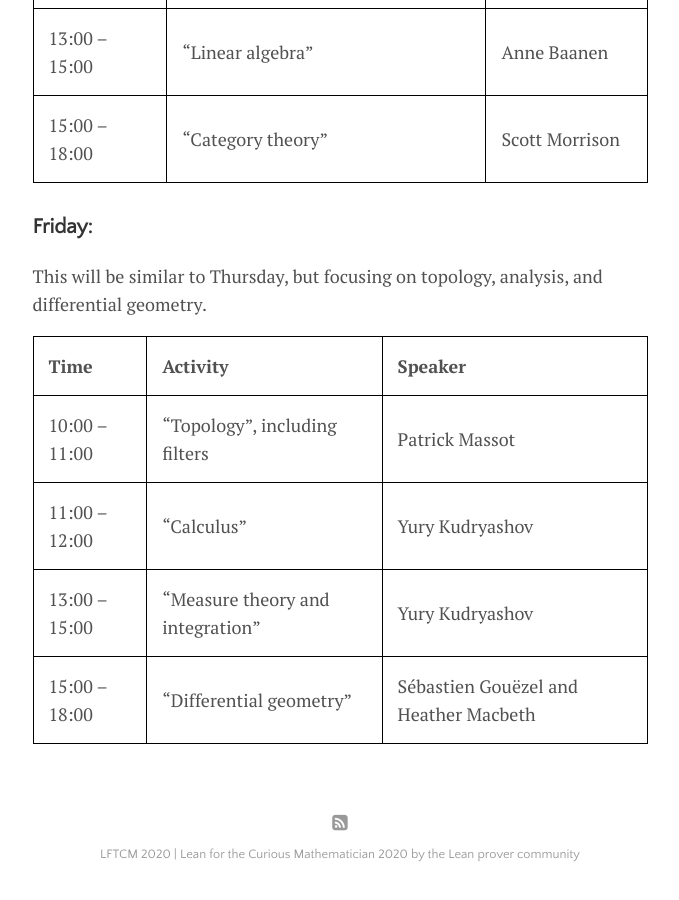
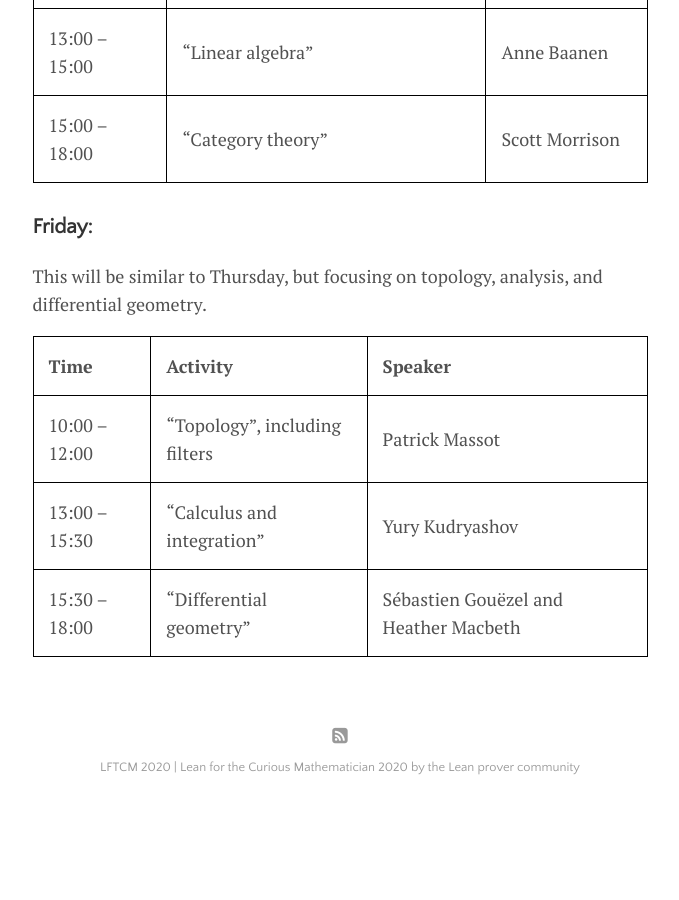
Before and after one commit to leanprover-community/lftcm2020, a Jekyll site: the page built from docs/schedule.md, in a window 1280 px wide and 900 px high, scrolled down 3059 px. Shown: the whole window, without its empty margins (300-979 px from the left). Built offline with Jekyll 4.4.1, drawn with Linux system fonts in a browser that asks for light colours; after the commit the page ends 3872 px from its top, so only the background shows below that.

Commit message:
Change the Friday schedule

```diff
--- a/docs/schedule.md
+++ b/docs/schedule.md
@@ -104,7 +104,6 @@ and differential geometry.
 
 Time | Activity | Speaker
 ---- | -------- | -------
-10:00 -- 11:00 | “Topology”, including filters          | Patrick Massot
-11:00 -- 12:00 | “Calculus”                             | Yury Kudryashov
-13:00 -- 15:00 | “Measure theory and integration”       | Yury Kudryashov
-15:00 -- 18:00 | “Differential geometry”                | Sébastien Gouëzel and Heather Macbeth
+10:00 -- 12:00 | “Topology”, including filters          | Patrick Massot
+13:00 -- 15:30 | “Calculus and integration”             | Yury Kudryashov
+15:30 -- 18:00 | “Differential geometry”                | Sébastien Gouëzel and Heather Macbeth
```
Also changed, not shown: 3 other files.
